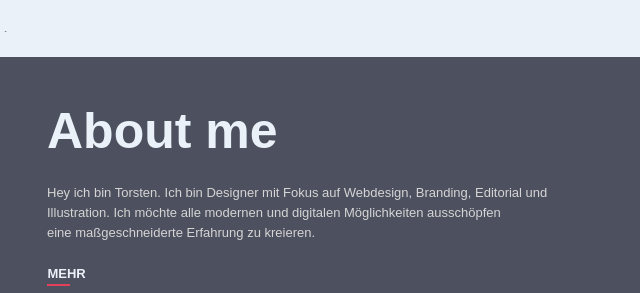
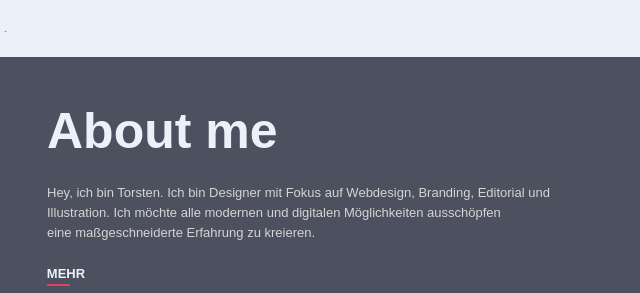
Before and after one commit to Toasty15/toasty15.github.io, a plain HTML site: page index.html in a window 1280 px wide. Shown: the part 2701-2994 px from the top of the page, 506-1146 px from the left. Drawn offline with nearby package versions, Linux system fonts and the light colour scheme; no server answers; a script that the page names is missing.

Commit message:
textkorrektur aboutus7

```diff
--- a/index.html
+++ b/index.html
@@ -165,7 +165,7 @@ h1 { text-shadow: 0.06rem 0 0.06rem #ea36af, -0.125rem 0 0.06rem #75fa69;
       <a href="about.html" class="aboutmeteaserimg w-inline-block"><img src="images/portrait_600x.png" data-w-id="fdfff9ce-355a-5e35-8271-1ef8340f75a5" width="295.5" style="-webkit-transform:translate3d(0, 50px, 0) scale3d(1, 1, 1) rotateX(0) rotateY(0) rotateZ(0) skew(0, 0);-moz-transform:translate3d(0, 50px, 0) scale3d(1, 1, 1) rotateX(0) rotateY(0) rotateZ(0) skew(0, 0);-ms-transform:translate3d(0, 50px, 0) scale3d(1, 1, 1) rotateX(0) rotateY(0) rotateZ(0) skew(0, 0);transform:translate3d(0, 50px, 0) scale3d(1, 1, 1) rotateX(0) rotateY(0) rotateZ(0) skew(0, 0);opacity:0" alt="Portrait of a handsome man" class="portrait"></a>
       <div class="aboutmeteasertext">
         <h4 data-w-id="214221bd-f9df-956d-2b4d-acef25c568dd" class="headlinewhite">About me</h4>
-        <p data-w-id="96eb315e-7c80-f931-a3c5-d4f059a30a3c" class="aboutteasertext">Hey ich bin Torsten. Ich bin Designer mit Fokus auf Webdesign, Branding, Editorial und Illustration. Ich möchte alle modernen und digitalen Möglichkeiten ausschöpfen <br>eine maßgeschneiderte Erfahrung zu kreieren.</p>
+        <p data-w-id="96eb315e-7c80-f931-a3c5-d4f059a30a3c" class="aboutteasertext">Hey, ich bin Torsten. Ich bin Designer mit Fokus auf Webdesign, Branding, Editorial und Illustration. Ich möchte alle modernen und digitalen Möglichkeiten ausschöpfen <br>eine maßgeschneiderte Erfahrung zu kreieren.</p>
         <a data-w-id="36768eb1-f3d1-a6b4-880f-c2e64b1c6887" href="about.html" class="mehr w-inline-block">
           <div class="aboutmoretext">Mehr</div>
           <div class="underlinehalf"></div>
```
Also changed, not shown: nointro.html (+1 -1 lines), images/AboutUs_7.jpg.
